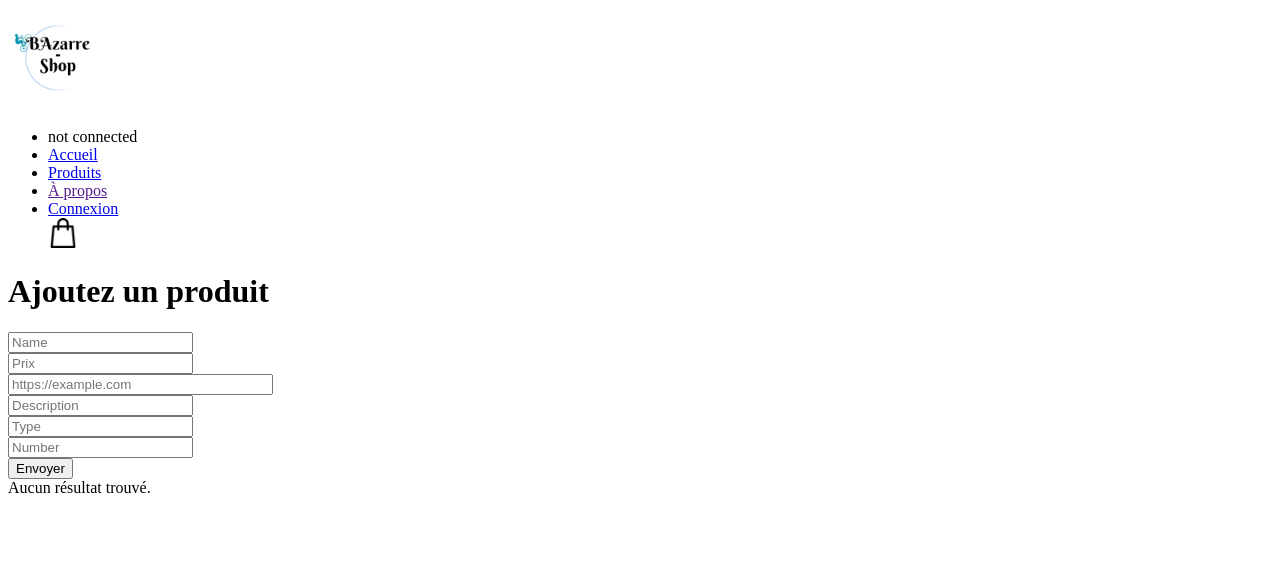
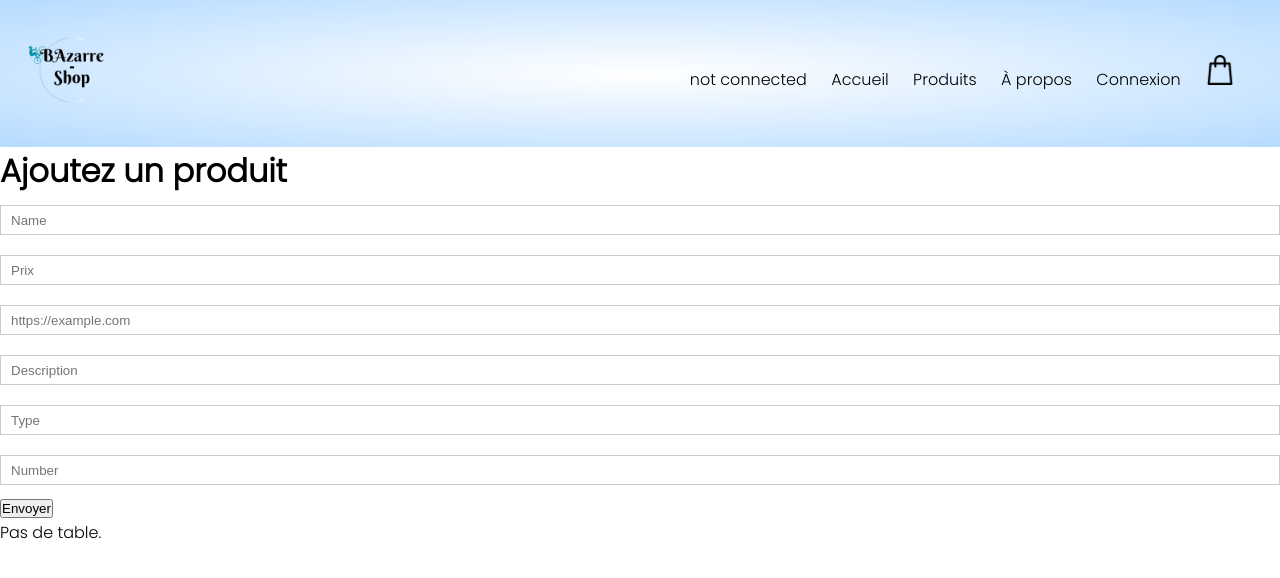
Before and after one commit to RomualdBR/Projet_site_ecom, a PHP site: page /public/admin.php in a window 1280 px wide. Shown: the top 578 px of the page. Run offline with PHP 8.4, Linux system fonts and the light colour scheme; data that the repository does not hold is empty.

Commit message:
ajout css admin

```diff
--- a/public/admin.php
+++ b/public/admin.php
@@ -7,9 +7,10 @@ require_once __DIR__ . '/../src/init.php';
 <html lang="en">
 
 <head>
-    <meta charset="UTF-8">
-    <meta name="viewport" content="width=device-width, initial-scale=1.0">
+    <meta charset="utf-8">
     <title>Admin</title>
+    <link href="style.css" rel="stylesheet" />
+    <link rel="stylesheet" href="https://cdn.jsdelivr.net/npm/@fortawesome/fontawesome-free@6.4.2/css/fontawesome.min.css">
 </head>
 
 <body>
@@ -58,12 +59,12 @@ require_once __DIR__ . '/../src/init.php';
     <?php
 
     $table_admin = "SELECT id, name, price, image, description, genre, quantity FROM products";
-    $result_admin = $pdo->query($table_admin);
+    $admin_table = $pdo->query($table_admin);
 
-    if ($result_admin->rowCount() > 0) {
+    if ($admin_table->rowCount() > 0) {
         echo "<table border='1'>";
         echo "<tr><th>Id</th><th>Name</th><th>Price</th><th>Image</th><th>Description</th><th>genre</th><th>quantity</th></tr>";
-        while ($row = $result_admin->fetch(PDO::FETCH_ASSOC)) {
+        while ($row = $admin_table->fetch(PDO::FETCH_ASSOC)) {
             echo "<tr>";
             echo "<td>" . $row["id"] . "</td>";
             echo "<td>" . $row["name"] . "</td>";
@@ -73,11 +74,12 @@ require_once __DIR__ . '/../src/init.php';
             echo "<td>" . $row["genre"] . "</td>";
             echo "<td>" . $row["quantity"] . "</td>";
             echo "<td><form action='actions/remove.php?id=" . $row['id'] . "' method='post'><input type='submit' name='delete_table' value='Supprimer' id=" . $row["id"] . "></input></form></td>";
-            echo "<td><form action='actions/modify_table.php?id=" . $row['id'] . "' method='post'><input type='submit' name='alter_table' value='Modifier' id=" . $row["id"] . "></input></form></td>";            echo "</tr>";
+            echo "<td><form action='actions/modify_table.php?id=" . $row['id'] . "' method='post'><input type='submit' name='alter_table' value='Modifier' id=" . $row["id"] . "></input></form></td>";
+            echo "</tr>";
         }
         echo "</table>";
     } else {
-        echo "Aucun résultat trouvé.";
+        echo "Pas de table.";
     }
 
     ?>
```
Also changed, not shown: public/actions/modify_table.php (+22 -13 lines), 1 other file.
